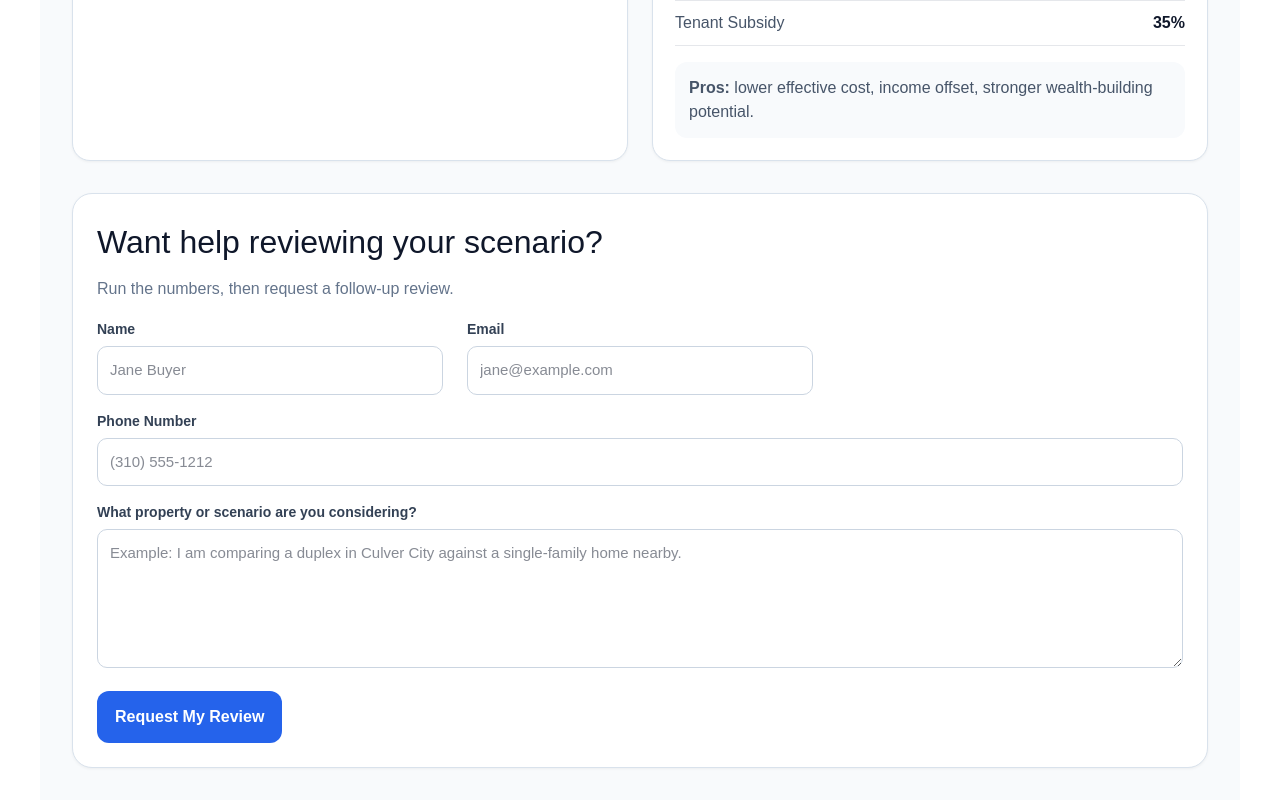
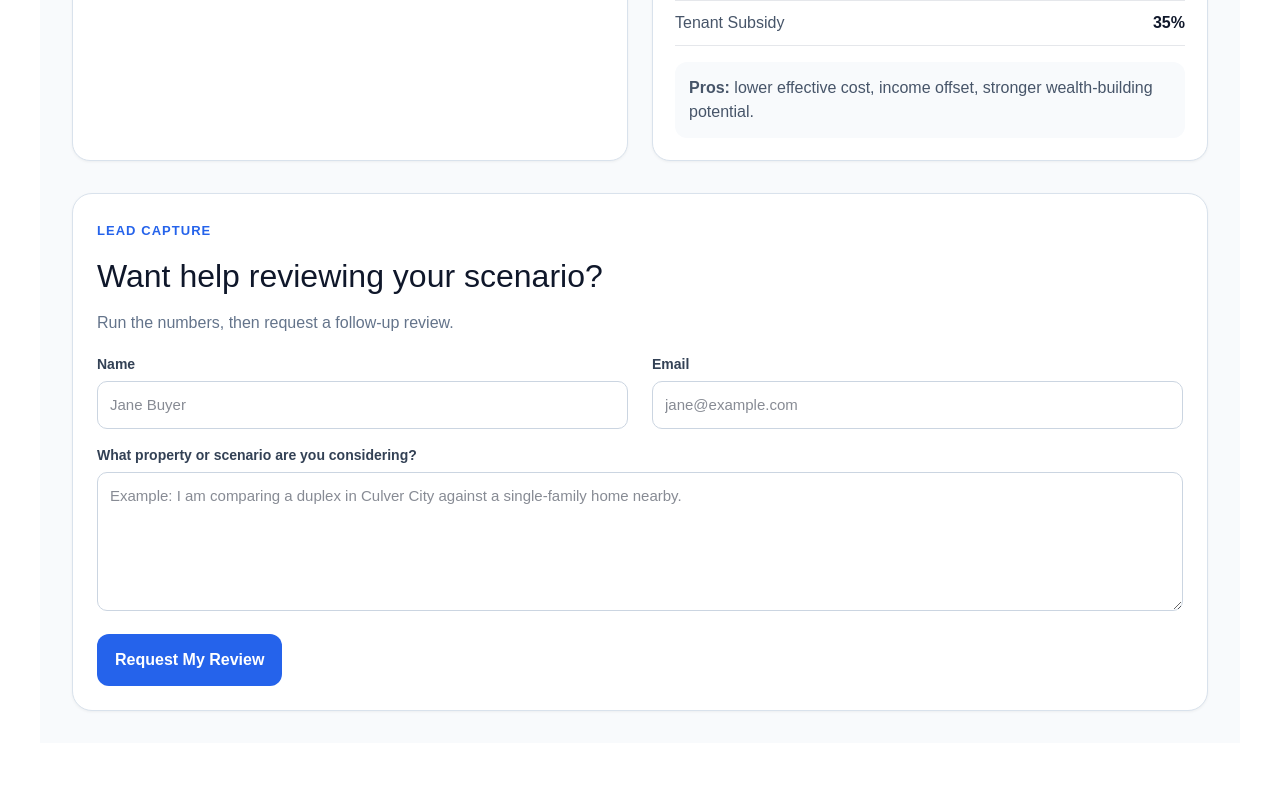
Before and after one commit to dglickman17/nest-or-invest, a Next.js app: page / in a window 1280 px wide. Shown: the part 2081-2881 px from the top of the page. After the commit the page ends 2824 px from the top, so only its background shows below. Built offline with nearby package versions, Linux system fonts and the light colour scheme.

Commit message:
Update page.tsx

```diff
--- a/app/page.tsx
+++ b/app/page.tsx
@@ -40,6 +40,7 @@ export default function Page() {
   const [investRent, setInvestRent] = useState(3200);
   const [investVacancyPct, setInvestVacancyPct] = useState(5);
   const [investReservePct, setInvestReservePct] = useState(8);
+  const [leadStatus, setLeadStatus] = useState<"idle" | "submitting" | "success" | "error">("idle");
 
   const [name, setName] = useState("");
   const [email, setEmail] = useState("");
@@ -100,6 +101,42 @@ export default function Page() {
   const recommendation = investWins
     ? `Invest lowers your effective monthly cost by ${formatCurrency(monthlyDifference)} per month.`
     : `Nest costs ${formatCurrency(monthlyDifference)} less per month under these assumptions.`;
+
+  async function handleLeadSubmit(e: React.FormEvent<HTMLFormElement>) {
+  e.preventDefault();
+  setLeadStatus("submitting");
+
+  const payload = {
+    name,
+    email,
+    notes,
+    nest_monthly: formatCurrency(nest.totalMonthly),
+    invest_monthly: formatCurrency(invest.netMonthlyCost),
+    recommendation: investWins ? "Invest" : "Nest",
+  };
+
+  try {
+    const response = await fetch("https://formspree.io/f/mlgarpaj", {
+      method: "POST",
+      headers: {
+        "Content-Type": "application/json",
+        Accept: "application/json",
+      },
+      body: JSON.stringify(payload),
+    });
+
+    if (response.ok) {
+      setLeadStatus("success");
+      setName("");
+      setEmail("");
+      setNotes("");
+    } else {
+      setLeadStatus("error");
+    }
+  } catch (error) {
+    setLeadStatus("error");
+  }
+}
 
   return (
     <main style={pageStyle}>
@@ -201,17 +238,15 @@ export default function Page() {
 
      <section style={leadSectionStyle}>
   <div style={leadIntroStyle}>
+    <div style={eyebrowStyle}>Lead Capture</div>
     <h2 style={leadTitleStyle}>Want help reviewing your scenario?</h2>
-          <p style={leadTextStyle}>Run the numbers, then request a follow-up review.</p>
+    <p style={leadTextStyle}>
+      Run the numbers, then request a follow-up review.
+    </p>
   </div>
 
-        <form action="https://formspree.io/f/mlgarpaj" method="POST" style={leadFormStyle}>
-          <input type="hidden" name="_subject" value="New Nest or Invest Lead" />
-          <input type="hidden" name="nest_monthly" value={formatCurrency(nest.totalMonthly)} />
-          <input type="hidden" name="invest_monthly" value={formatCurrency(invest.netMonthlyCost)} />
-          <input type="hidden" name="recommendation" value={investWins ? "Invest" : "Nest"} />
-
-          <div style={gridThreeStyle}>
+<form onSubmit={handleLeadSubmit} style={leadFormStyle}>
+    <div style={gridTwoStyle}>
       <div>
         <label
           htmlFor="lead-name"
@@ -264,30 +299,7 @@ export default function Page() {
         />
       </div>
     </div>
-<div>
-  <label
-    htmlFor="lead-phone"
-    style={{ display: "block", fontSize: "14px", marginBottom: "6px", color: "#334155", fontWeight: 600 }}
-  >
-    Phone Number
-  </label>
-  <input
-    id="lead-phone"
-    name="phone"
-    type="tel"
-    value={phone}
-    onChange={(e) => setPhone(e.target.value)}
-    placeholder="(310) 555-1212"
-    style={{
-      width: "100%",
-      padding: "12px",
-      borderRadius: "10px",
-      border: "1px solid #cbd5e1",
-      fontSize: "15px",
-      boxSizing: "border-box",
-    }}
-  />
-</div>
+
     <div>
       <label
         htmlFor="lead-notes"
@@ -317,8 +329,28 @@ export default function Page() {
     </div>
 
     <button type="submit" style={buttonStyle}>
-            Request My Review
+      {leadStatus === "submitting" ? "Submitting..." : "Request My Review"}
     </button>
+
+    {leadStatus === "success" && (
+      <div style={successStyle}>
+        Thanks — your request was submitted successfully.
+      </div>
+    )}
+
+    {leadStatus === "error" && (
+      <div
+        style={{
+          background: "#fef2f2",
+          color: "#991b1b",
+          border: "1px solid #fecaca",
+          borderRadius: "12px",
+          padding: "14px 16px",
+        }}
+      >
+        Something went wrong. Please try again.
+      </div>
+    )}
   </form>
       </section>
     </main>
```
Lines whose indentation alone changed are shown as unchanged.
